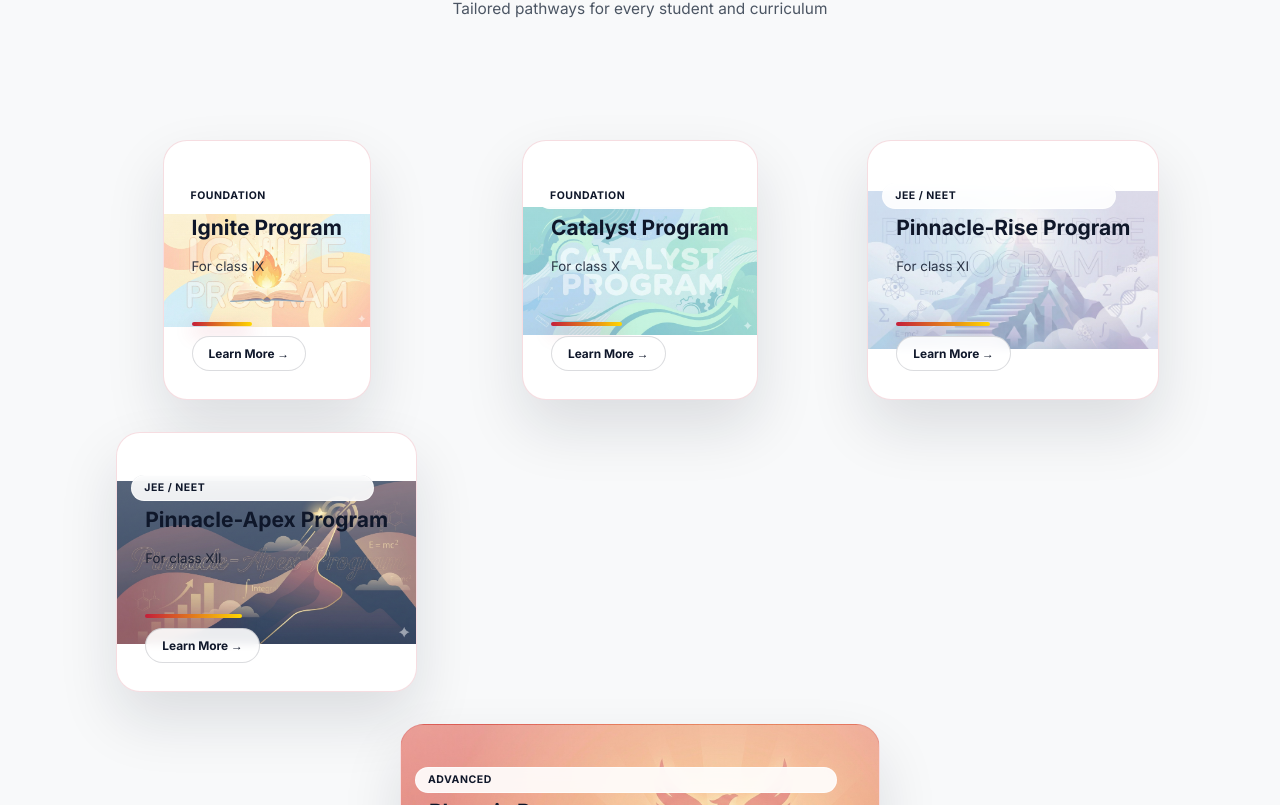
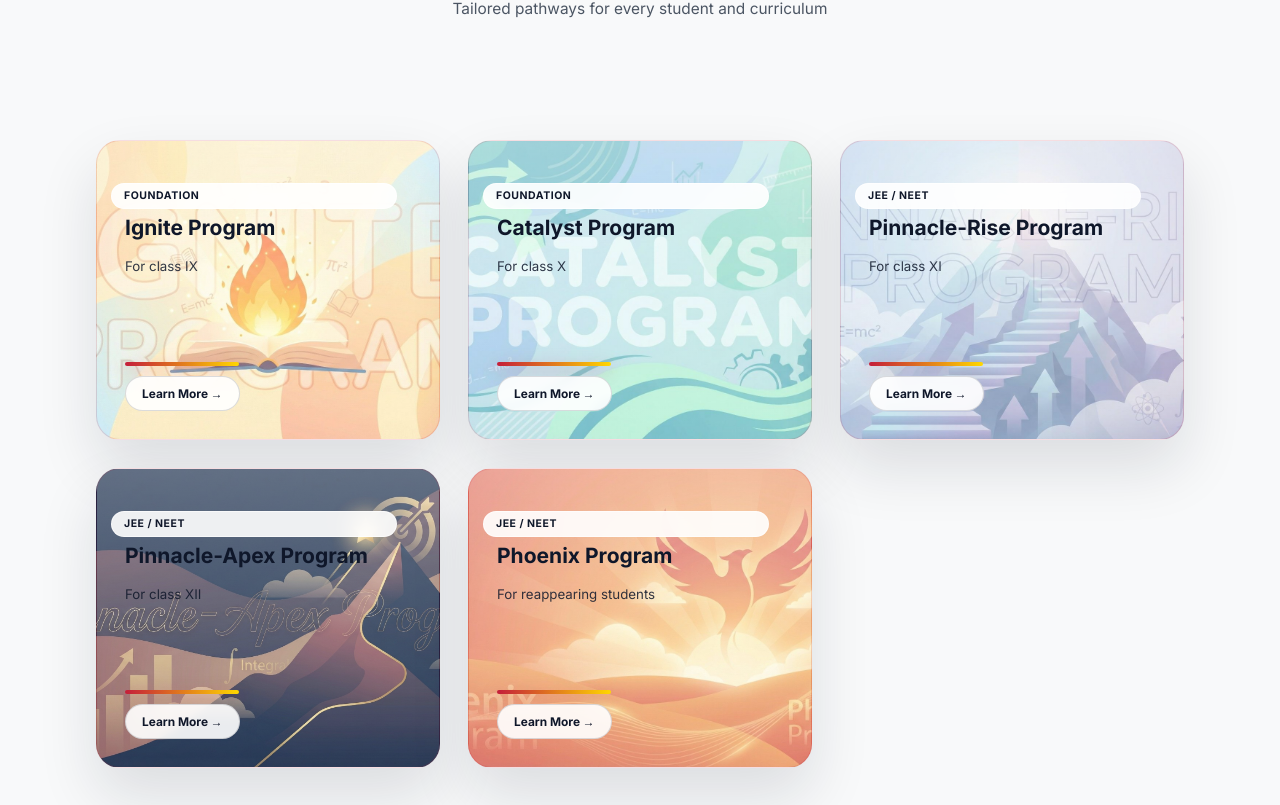
Before and after one commit to s86039924-byte/mentora, a Next.js app: page / in a window 1280 px wide. Shown: the part 3535-4340 px from the top of the page. Built offline with nearby package versions, Linux system fonts and the light colour scheme.

Commit message:
updated the navigation of courses section and some ui changes

```diff
--- a/src/app/components/sections/CoursesSection.css
+++ b/src/app/components/sections/CoursesSection.css
@@ -1,21 +1,14 @@
 .courses-grid {
     display: grid;
-    gap: 32px;
+    gap: 28px;
     padding: clamp(40px, 6vw, 72px) 0;
-    grid-template-columns: repeat(auto-fit, minmax(280px, 1fr));
-    justify-items: center;
-}
-
-/* Last odd card centered */
-.course-card:last-child:nth-child(odd) {
-    grid-column: 1 / -1;
-    max-width: 380px;
-    width: 100%;
+    grid-template-columns: repeat(2, 1fr);
+    align-items: stretch;
 }
 
 @media (min-width: 900px) {
-    .course-card:last-child:nth-child(odd) {
-        max-width: 480px;
+    .courses-grid {
+        grid-template-columns: repeat(3, 1fr);
     }
 }
 
@@ -29,14 +22,16 @@
     display: flex;
     flex-direction: column;
     gap: .7rem;
-    min-height: 260px;
+    min-height: 300px;
+    height: 100%;
     position: relative;
     overflow: hidden;
     transition: transform .35s ease, box-shadow .35s ease, border-color .35s ease;
     color: #0f172a;
     isolation: isolate;
-    background-size: 100% !important;
+    background-size: cover !important;
     background-repeat: no-repeat !important;
+    background-position: center !important;
 }
 
 .course-card:hover {
--- a/src/app/components/sections/CoursesSection.tsx
+++ b/src/app/components/sections/CoursesSection.tsx
@@ -13,7 +13,7 @@ const programs = [
   { slug: 'catalyst', title: 'Catalyst Program', subtitle: 'For class X', badge: 'Foundation' },
   { slug: 'pinnacle-rise', title: 'Pinnacle-Rise Program', subtitle: 'For class XI', badge: 'JEE / NEET' },
   { slug: 'pinnacle-apex', title: 'Pinnacle-Apex Program', subtitle: 'For class XII', badge: 'JEE / NEET' },
-  { slug: 'phoenix', title: 'Phoenix Program', subtitle: 'For reappearing students', badge: 'Advanced' },
+  { slug: 'phoenix', title: 'Phoenix Program', subtitle: 'For reappearing students', badge: 'JEE / NEET' },
 ];
 
 const containerVariants = {
```
